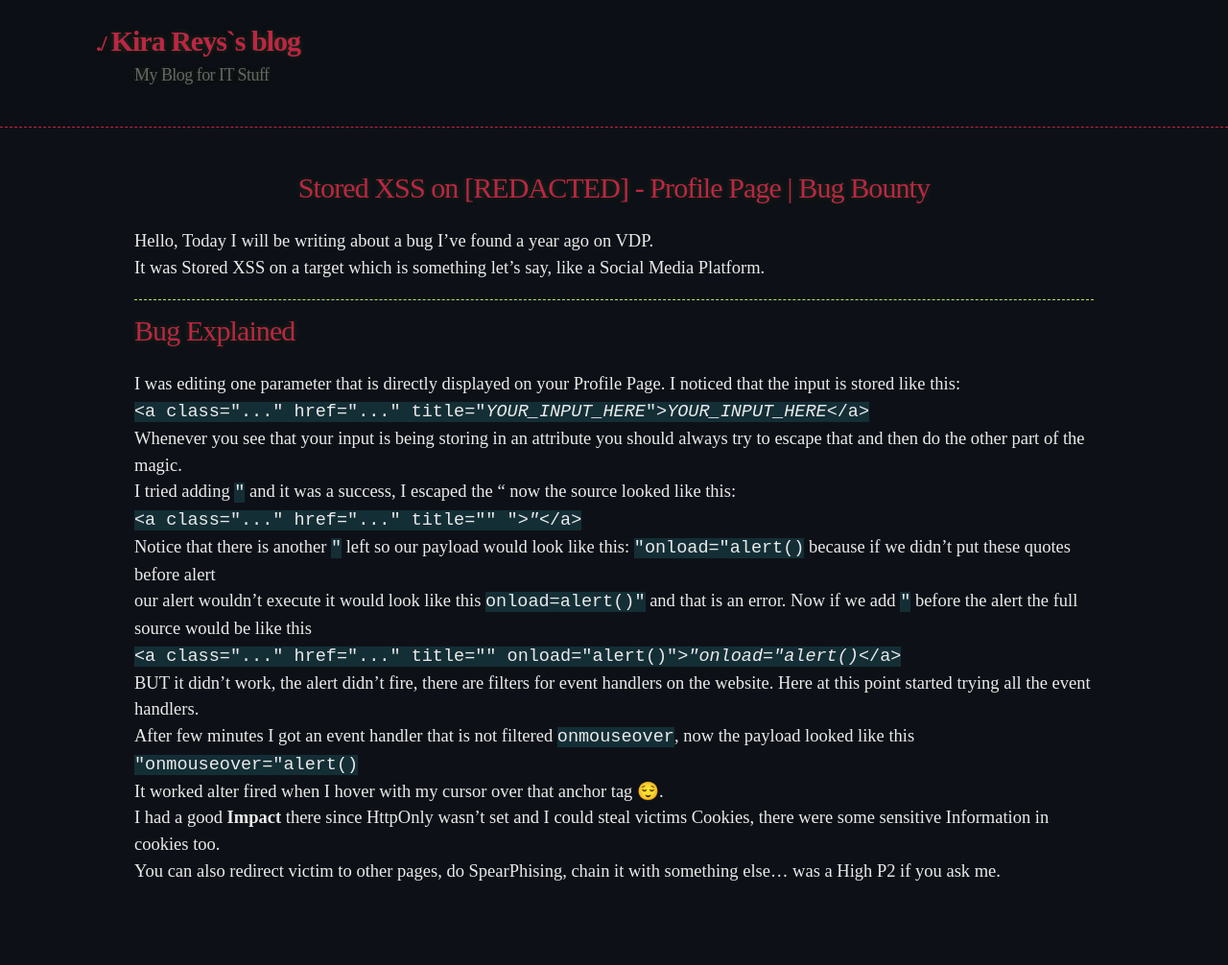
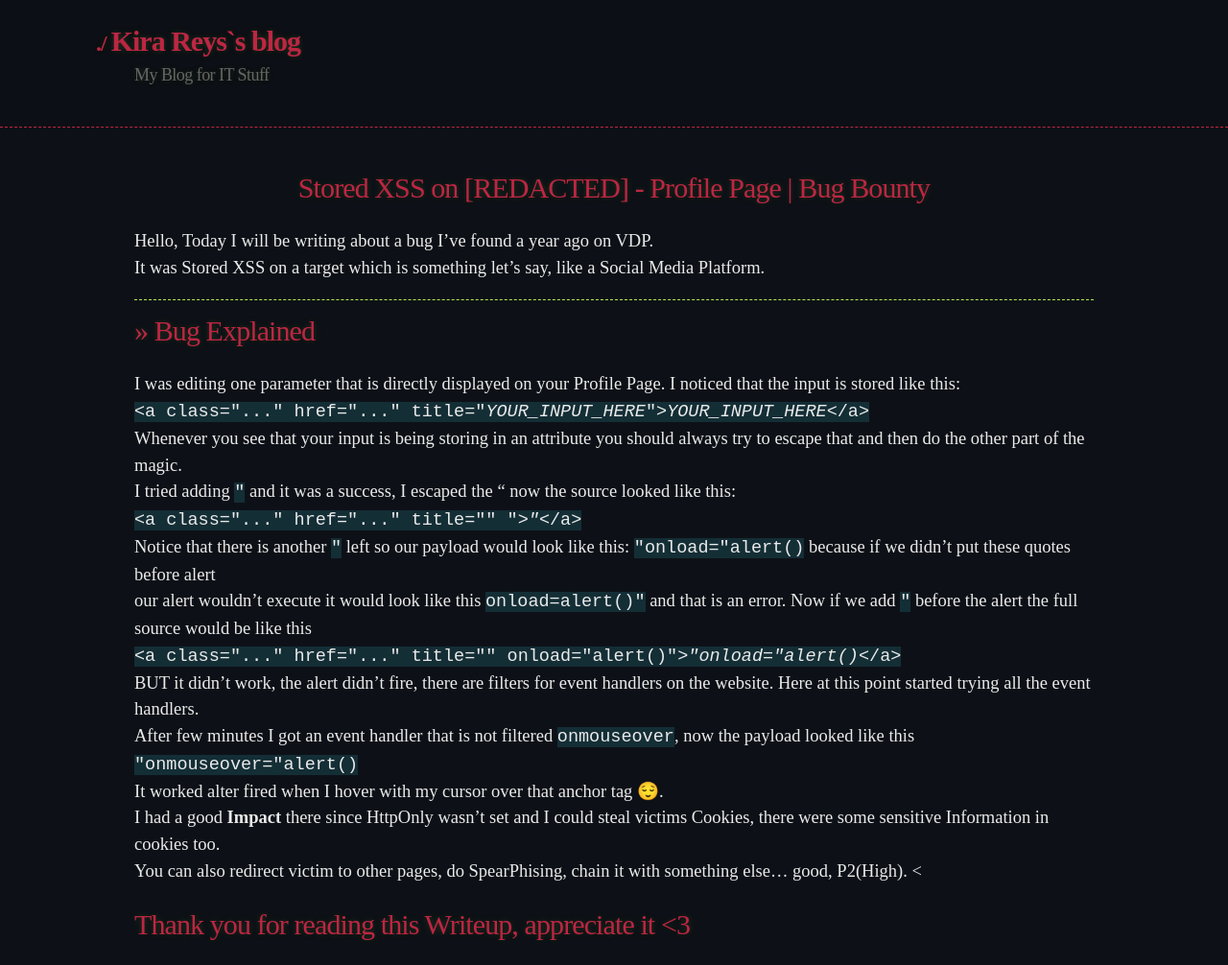
Before and after one commit to 20kilograma/blog, a Jekyll site: the page built from stored-xss-0.md, in a window 1280 px wide. Shown: the whole page at 96% size. Built offline with Jekyll 4.4.1, drawn with Linux system fonts in a browser that asks for light colours; some web fonts are replaced; our own code applies the rules of GitHub Pages for plain Markdown files; before the commit the page ends 943 px from its top, so only the background shows below that.

Commit message:
Update stored-xss-0.md

```diff
--- a/stored-xss-0.md
+++ b/stored-xss-0.md
@@ -3,7 +3,7 @@
 Hello, Today I will be writing about a bug I've found a year ago on VDP. <br>
 It was Stored XSS on a target which is something let's say, like a Social Media Platform. <br>
 <hr>
-# Bug Explained
+# >> Bug Explained
 I was editing one parameter that is directly displayed on your Profile Page. I noticed that the input is stored like this: <br>
 <code>&lt;a class="..." href="..." title="<i>YOUR_INPUT_HERE</i>"&gt;<i>YOUR_INPUT_HERE</i>&lt;/a&gt;</code> <br>
 Whenever you see that your input is being storing in an attribute you should always try to escape that and then do the other part of the magic. <br>
@@ -16,4 +16,6 @@ BUT it didn't work, the alert didn't fire, there are filters for event handlers
 After few minutes I got an event handler that is not filtered <code>onmouseover</code>, now the payload looked like this <code>"onmouseover="alert()</code> <br>
 It worked alter fired when I hover with my cursor over that anchor tag 😌. <br>
 I had a good <strong>Impact</strong> there since HttpOnly wasn't set and I could steal victims Cookies, there were some sensitive Information in cookies too. <br>
-You can also redirect victim to other pages, do SpearPhising, chain it with something else... was a High P2 if you ask me.
+You can also redirect victim to other pages, do SpearPhising, chain it with something else... good, P2(High). <
+
+# Thank you for reading this Writeup, appreciate it <3
```
